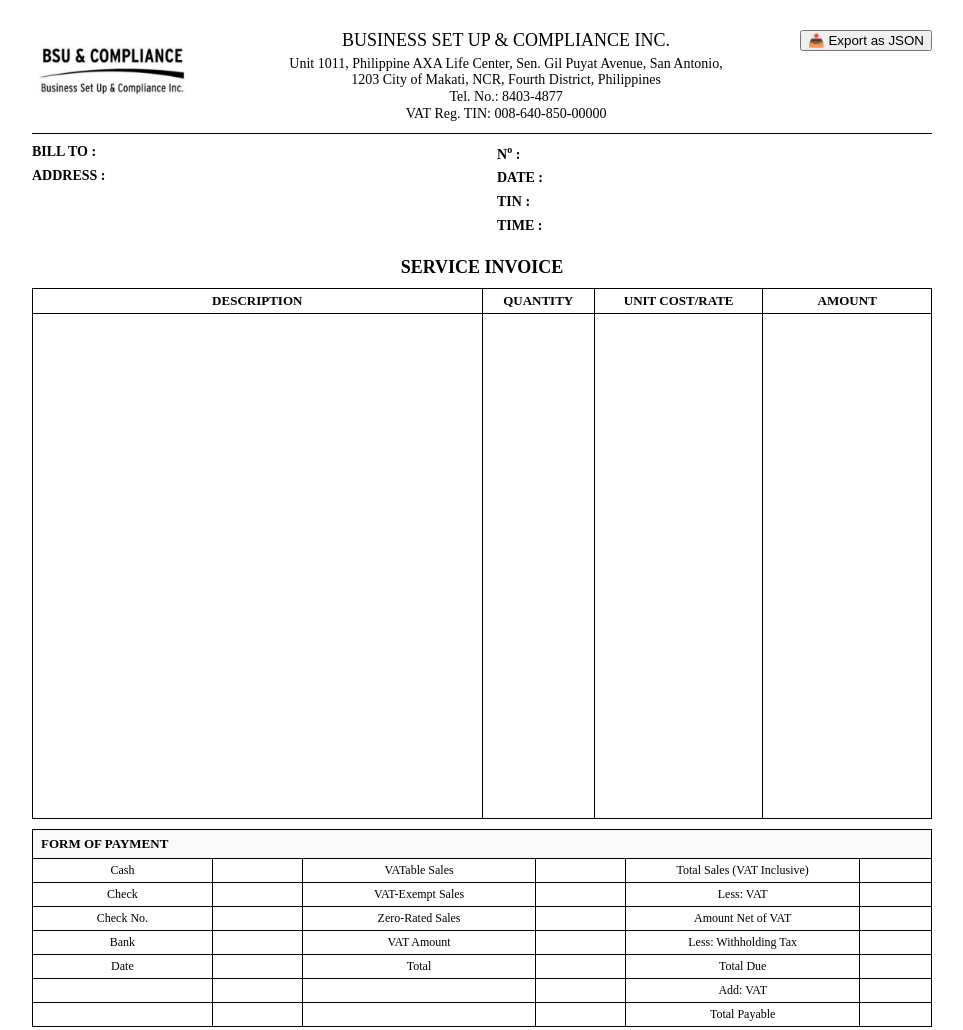
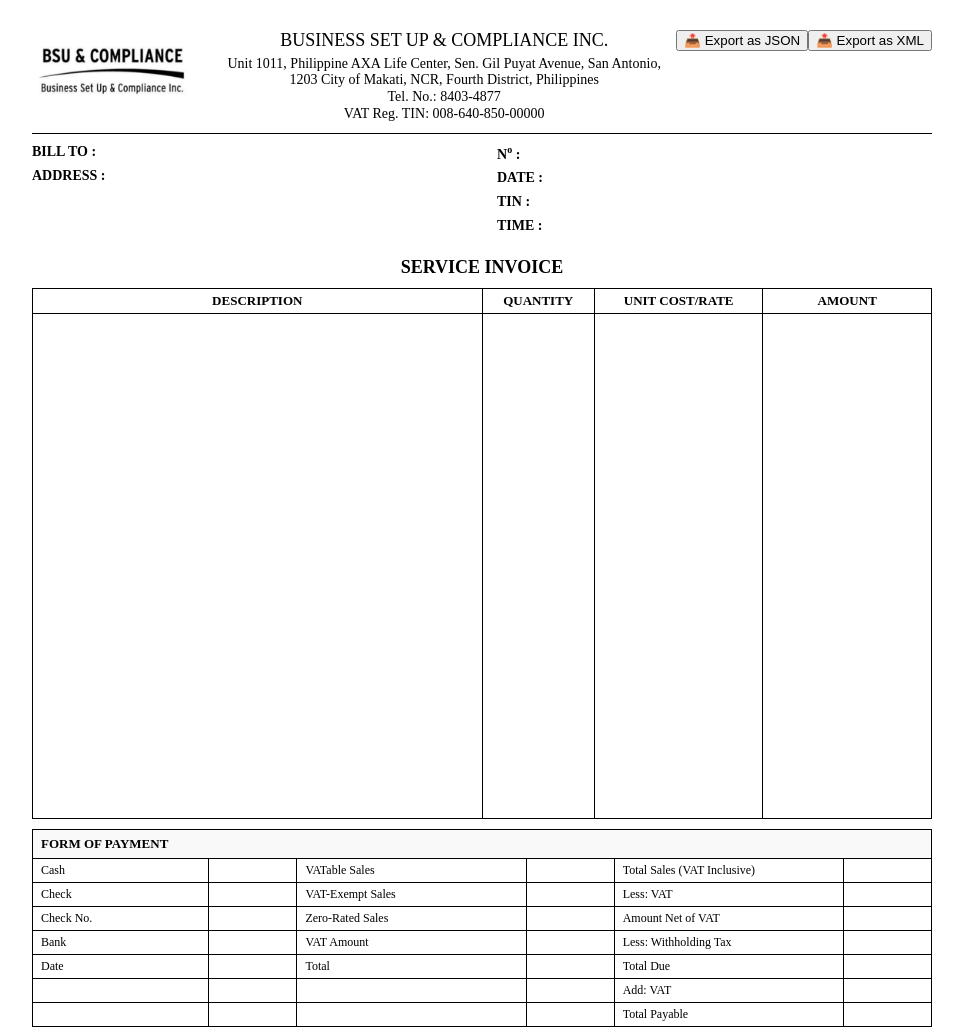
Before and after one commit to Bajingo13/E-INVOICING, a plain HTML site: page PRINTABLE/Replica.html in a window 1280 px wide. Shown: the top 1030 px of the page, without its empty margins (158-1121 px from the left). Drawn offline with Linux system fonts and the light colour scheme.

Commit message:
added XML function

```diff
--- a/PRINTABLE/Replica.css
+++ b/PRINTABLE/Replica.css
@@ -216,14 +216,31 @@ body {
   background-color: #f9f9f9;
 }
 
-.payment-table td {
+.payment-table {
+  width: 100%;
+  border-collapse: collapse;
+  table-layout: fixed; /* Ensure fixed layout */
   font-size: 12px;
+}
+
+.payment-table td,
+.payment-table th {
   border: 1px solid #000;
   padding: 4px 8px;
   vertical-align: top;
   word-break: break-word;
+  overflow-wrap: break-word;
+  white-space: normal; /* Allow wrapping */
   text-align: center;
 }
+
+/* Optionally: make text align left for descriptions if needed */
+.payment-table td:nth-child(1),
+.payment-table td:nth-child(3),
+.payment-table td:nth-child(5) {
+  text-align: left;
+}
+
 
 /* ----------------------------------
    SIGNATURES
--- a/PRINTABLE/Replica.html
+++ b/PRINTABLE/Replica.html
@@ -28,6 +28,7 @@
       <div class="buttons no-print">
   <button onclick="exportToJson()">📤 Export as JSON</button>
 </div>
+  <button onclick="exportToXml()">📤 Export as XML</button>
     </header>
 
     <!-- ===================== INVOICE INFO ===================== -->
--- a/PRINTABLE/Replica.js
+++ b/PRINTABLE/Replica.js
@@ -199,3 +199,67 @@ function exportToJson() {
   link.download = filename;
   link.click();
 }
+
+function exportToXml() {
+  const data = JSON.parse(localStorage.getItem('invoiceData'));
+  if (!data) {
+    alert("No invoice data found.");
+    return;
+  }
+
+  const encode = (val) => {
+    if (val == null) return "";
+    return val.toString()
+      .replace(/&/g, "&amp;")
+      .replace(/</g, "&lt;")
+      .replace(/>/g, "&gt;")
+      .replace(/"/g, "&quot;");
+  };
+
+  // Start XML document
+  let xml = `<invoice>\n`;
+
+  // Basic fields
+  const simpleFields = [
+    "billTo", "address1", "address2", "invoiceNo", "date", "tin", "time",
+    "cash", "check", "checkNo", "bank", "payDate",
+    "vatableSales", "vatExempt", "zeroRated", "vatAmount", "lessVat",
+    "netVat", "withholding", "total", "due", "addVat", "payable", "totalSales",
+    "preparedBy", "approvedBy", "receivedBy"
+  ];
+
+  simpleFields.forEach(key => {
+    xml += `  <${key}>${encode(data[key])}</${key}>\n`;
+  });
+
+  // Extra Columns
+  if (Array.isArray(data.extraColumns)) {
+    xml += `  <extraColumns>\n`;
+    data.extraColumns.forEach(col => {
+      xml += `    <column>${encode(col)}</column>\n`;
+    });
+    xml += `  </extraColumns>\n`;
+  }
+
+  // Items
+  if (Array.isArray(data.items)) {
+    xml += `  <items>\n`;
+    data.items.forEach(item => {
+      xml += `    <item>\n`;
+      Object.entries(item).forEach(([key, value]) => {
+        xml += `      <${key}>${encode(value)}</${key}>\n`;
+      });
+      xml += `    </item>\n`;
+    });
+    xml += `  </items>\n`;
+  }
+
+  xml += `</invoice>`;
+
+  const filename = `invoice_${data.invoiceNo || 'data'}.xml`;
+  const blob = new Blob([xml], { type: "application/xml" });
+  const link = document.createElement("a");
+  link.href = URL.createObjectURL(blob);
+  link.download = filename;
+  link.click();
+}
```
